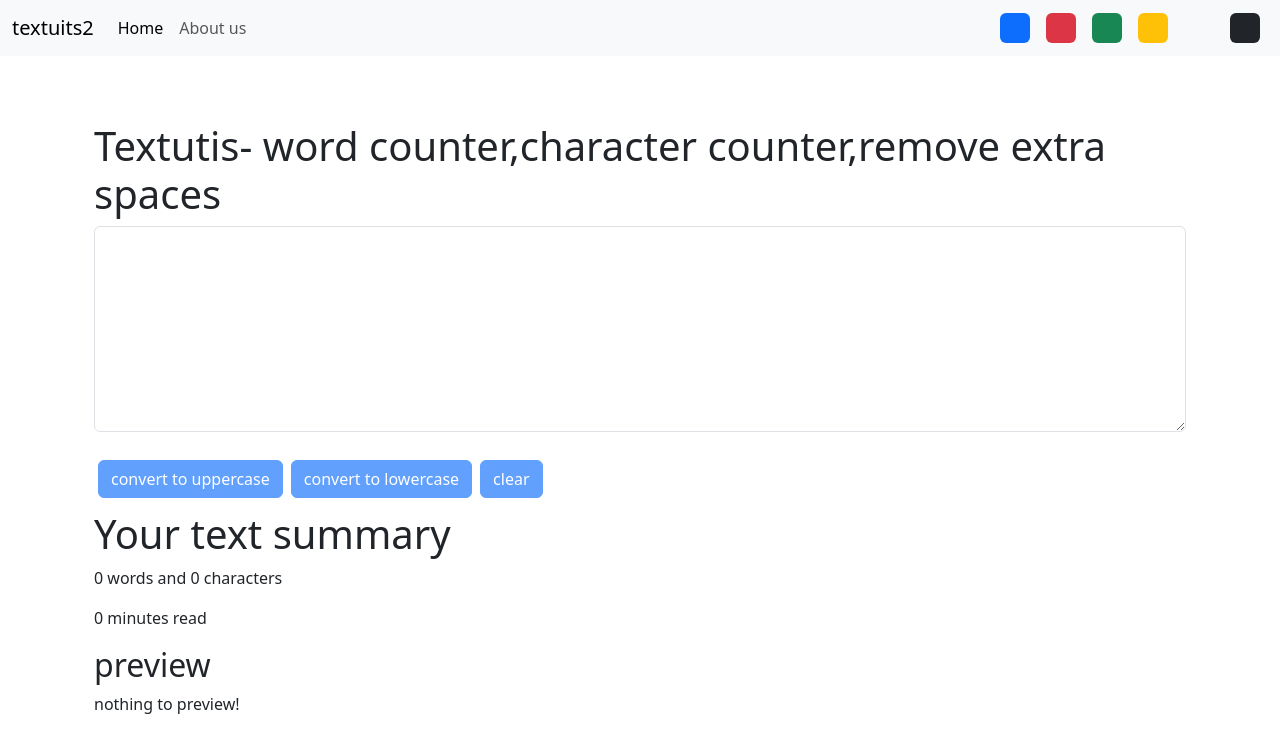
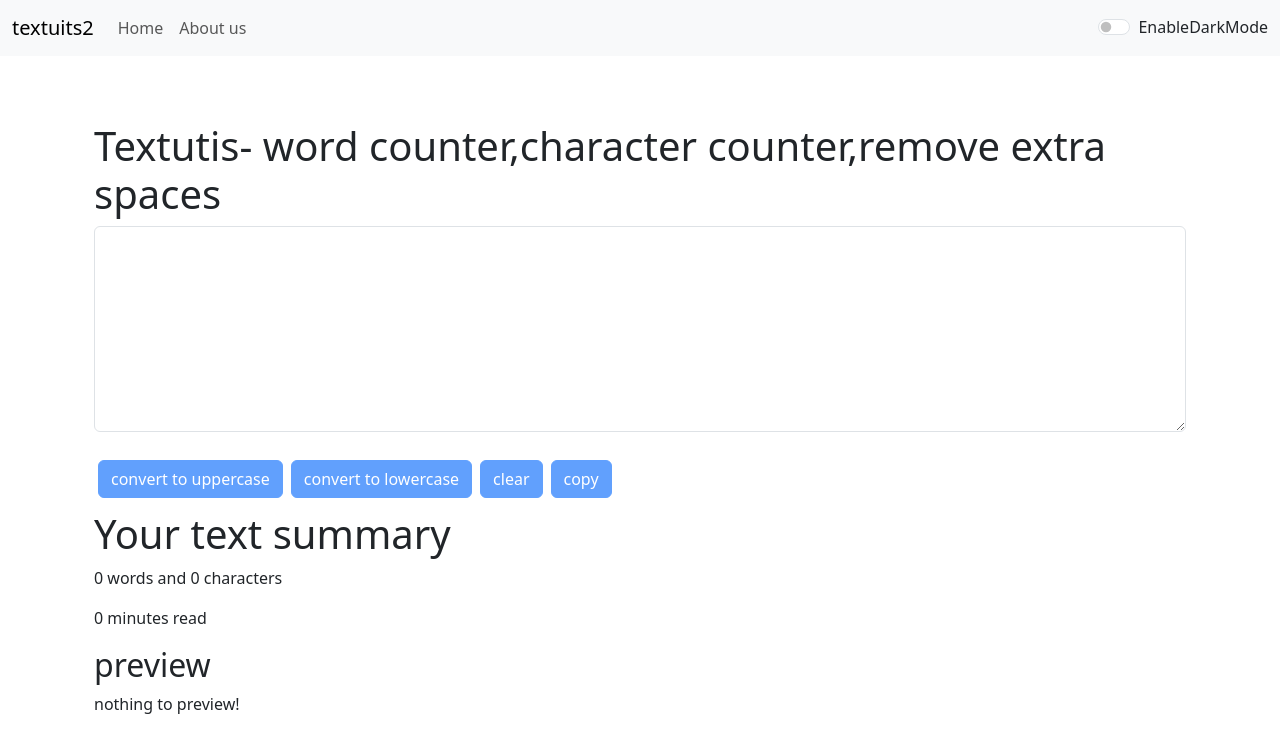
Before and after one commit to muhammadsaadasghar408-cmyk/web-development, a React (Create React App) app: page / in a window 1280 px wide. Shown: the top 752 px of the page. Built offline with nearby package versions, Linux system fonts and the light colour scheme.

Commit message:
Fixing few more Textutils Issues

```diff
--- a/src/App.js
+++ b/src/App.js
@@ -24,20 +24,8 @@ setTimeout(() => {
 }, 1500);
 
 }
-const removeBodyClasses = ()=>{
-  document.body.classList.remove('bg-light')
-  document.body.classList.remove('bg-dark')
-  document.body.classList.remove('bg-warning')
-  document.body.classList.remove('bg-success')
-  document.body.classList.remove('bg-danger')
-  document.body.classList.remove('bg-primary')
 
-
-}
-  const toggleMode= (cls)=>{
-    removeBodyClasses();
-    console.log(cls)
-    document.body.classList.add('bg-'+cls)
+  const toggleMode= ()=>{
     if (mode=== 'light') {
       setMode('dark');
       // document.body.style.backgroundColor='dark';
--- a/src/components/Navbar.js
+++ b/src/components/Navbar.js
@@ -18,7 +18,7 @@ export default function Navbar(props) {
         <div className="collapse navbar-collapse" id="navbarSupportedContent">
           <ul className="navbar-nav me-auto mb-2 mb-lg-0">
             <li className="nav-item">
-              <Link className="nav-link active" aria-current="page" to="/">
+              <Link className="nav-link " aria-current="page" to="/">
                 Home
               </Link>
             </li>
@@ -28,16 +28,14 @@ export default function Navbar(props) {
               </Link>
             </li>
           </ul>
-         <div className="bg-primary rounded mx-2" onClick={()=>{props.toggleMode('primary')}} style={{height:'30px', width:'30px',cursor:'pointer'}}></div>
-         <div className="bg-danger rounded mx-2" onClick={()=>{props.toggleMode('danger')}} style={{height:'30px', width:'30px',cursor:'pointer'}}></div>
-         <div className="bg-success rounded mx-2" onClick={()=>{props.toggleMode('success')}} style={{height:'30px', width:'30px',cursor:'pointer'}}></div>
-         <div className="bg-warning rounded mx-2" onClick={()=>{props.toggleMode('warning')}} style={{height:'30px', width:'30px',cursor:'pointer'}}></div>
-         <div className="bg-light rounded mx-2" onClick={()=>{props.toggleMode('light')}} style={{height:'30px', width:'30px',cursor:'pointer'}}></div>
-         <div className="bg-dark rounded mx-2" onClick={()=>{props.toggleMode('dark')}} style={{height:'30px', width:'30px',cursor:'pointer'}}></div>
 
+          <div className={`form-check form-switch text-${ props.mode === 'light' ? 'dark' : 'light'}`}>
+            <input className="form-check-input"type="checkbox" onClick={props.toggleMode} role="switch" id="switchCheckDefault"/>
+            <label className="form-check-label" htmlFor="switchCheckDefault" >
+            EnableDarkMode</label>
           </div>
         </div>
-
+      </div>
     </nav>
   );
 }
--- a/src/components/Textform.js
+++ b/src/components/Textform.js
@@ -3,35 +3,39 @@ import React, { useState } from "react";
 export default function Textform(props) {
 
   const handleupclick=()=>{
-    // console.log("upercase was clicked");
+
     let newtext= text.toUpperCase();
     setText(newtext)
     props.showAlert("convert to uppercase","success");
   }
 
   const handleloclick=()=>{
-    // console.log("upercase was clicked");
+
     let newtext = text.toLowerCase();
     setText(newtext)
     props.showAlert("convert to lowerrcase","success");
   }
+  const handlecopy=()=>{
+    navigator.clipboard.writeText(text);
+    props.showAlert("copied to clipboard","success");
+
+  }
 
   const handleclearclick=()=>{
-    // console.log("upercase was clicked");
     let newtext = "";
     setText(newtext)
     props.showAlert("clear text","success");
   }
 
   const handleonchange=(event)=>{
-    console.log("on change");
+
     setText(event.target.value)
   }
 
 
   const [text, setText] = useState("");
 
-  // setText("enter");
+
 
   return (
     <>
@@ -53,11 +57,12 @@ export default function Textform(props) {
       <button disabled={text.length===0} className="btn btn-primary mx-1 my-1" onClick={handleupclick}> convert to uppercase </button>
       <button disabled={text.length===0} className="btn btn-primary mx-1 my-1" onClick={handleloclick}> convert to lowercase </button>
       <button disabled={text.length===0} className="btn btn-primary mx-1 my-1" onClick={handleclearclick}> clear </button>
+      <button disabled={text.length===0} className="btn btn-primary mx-1 my-1" onClick={handlecopy}> copy </button>
 
     </div>
     <div className="container my-2">
       <h1>Your text summary</h1>
-      <p>{text.split(" ").filter((element)=>{ return element.length!==0}).length} words and {text.length} characters</p>
+      <p>{text.split(/\s+/).filter((element)=>{ return element.length!==0}).length} words and {text.length} characters</p>
       <p>{0.008 *text.split(" ").filter((element)=>{ return element.length!==0}).length} minutes read</p>
       <h2>preview</h2>
       <p>{text.length>0?text:'nothing to preview!'}</p>
--- a/src/index.css
+++ b/src/index.css
@@ -0,0 +1,3 @@
+.accordion-button::after{
+    filter:invert(1) ;
+}
```
